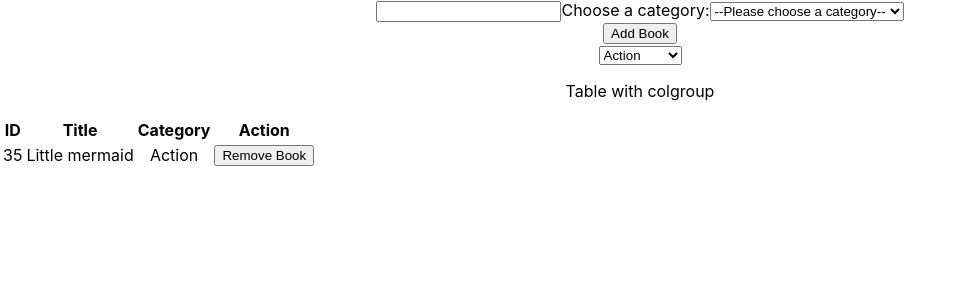
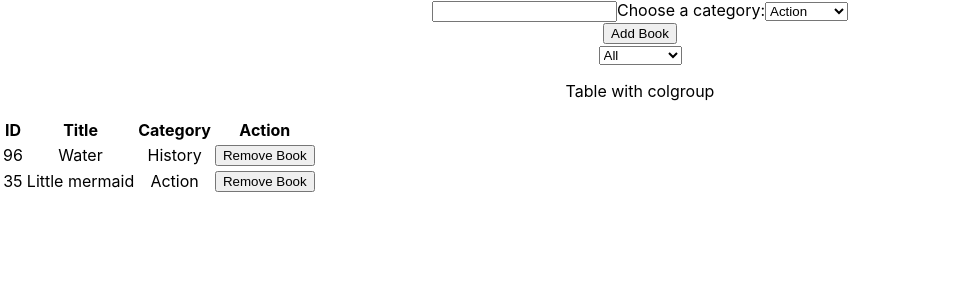
Before and after one commit to blackpintz/Bookstore, a React (Create React App) app: page / in a window 1280 px wide. Shown: the top 300 px of the page, without its empty margins (0-963 px from the left). Built offline with nearby package versions, Linux system fonts and the light colour scheme.

Commit message:
Add the category filter functionality

```diff
--- a/src/actions/index.js
+++ b/src/actions/index.js
@@ -10,7 +10,7 @@ export const removeBook = book => ({
   book,
 });
 
-export const changeFilter = ({ filter }) => ({
+export const changeFilter = filter => ({
   type: CHANGE_FILTER,
   filter,
 });
--- a/src/components/CategoryFilter.js
+++ b/src/components/CategoryFilter.js
@@ -2,27 +2,26 @@ import React from 'react';
 import { connect } from 'react-redux';
 import PropTypes from 'prop-types';
 import BOOK_CATEGORIES from '../constants';
+import { changeFilter } from '../actions/index';
 
-const CategoryFilter = ({ filter }) => (
+const bookCategories = ['All', ...BOOK_CATEGORIES];
+
+const CategoryFilter = ({ handleFilterChange }) => (
   <div>
     <select
-      value={filter.filter}
+      onChange={e => handleFilterChange(e.target.value)}
     >
-      {BOOK_CATEGORIES.map(option => (
-        <option key={option}>
-          {option === '' ? filter.filter : option}
+      {bookCategories.map(option => (
+        <option key={option} value={option}>
+          {option}
         </option>
       ))}
     </select>
   </div>
 );
 
-const mapStateToProps = state => ({
-  filter: state.filter,
-});
-
 CategoryFilter.propTypes = {
-  filter: PropTypes.objectOf(PropTypes.string).isRequired,
+  handleFilterChange: PropTypes.func.isRequired,
 };
 
-export default connect(mapStateToProps)(CategoryFilter);
+export default connect(null, { handleFilterChange: changeFilter })(CategoryFilter);
--- a/src/constants.js
+++ b/src/constants.js
@@ -1,5 +1,4 @@
 const BOOK_CATEGORIES = [
-  '',
   'Action',
   'Biography',
   'History',
--- a/src/index.js
+++ b/src/index.js
@@ -4,11 +4,10 @@ import { Provider } from 'react-redux';
 import './index.css';
 import App from './components/App';
 import store from './store';
-import { createBook, changeFilter } from './actions/index';
+import { createBook } from './actions/index';
 
 store.dispatch(createBook({ title: 'Water', category: 'History' }));
 store.dispatch(createBook({ title: 'Little mermaid', category: 'Action' }));
-store.dispatch(changeFilter({ filter: 'Action' }));
 
 ReactDOM.render(
   <Provider store={store}>
--- a/src/reducers/filter.js
+++ b/src/reducers/filter.js
@@ -1,10 +1,10 @@
 import { CHANGE_FILTER } from '../actions/actionTypes';
 
-const filterDefaultState = { filter: 'All' };
+const filterDefaultState = 'All';
 const filterReducer = (state = filterDefaultState, action) => {
   switch (action.type) {
     case CHANGE_FILTER:
-      return { ...state, filter: action.filter };
+      return action.filter;
     default:
       return state;
   }
--- a/src/selectors/filteredBooks.js
+++ b/src/selectors/filteredBooks.js
@@ -1,5 +1,3 @@
-const filteredBooks = (books, { filter }) => (
-  filter !== 'All' ? (books.filter(book => book.category === filter)) : books
-);
+const filteredBooks = (books, filter) => (filter !== 'All' ? (books.filter(book => book.category === filter)) : books);
 
 export default filteredBooks;
```
Also changed, not shown: 1 other file (tests, documents, lock files or other folders).
